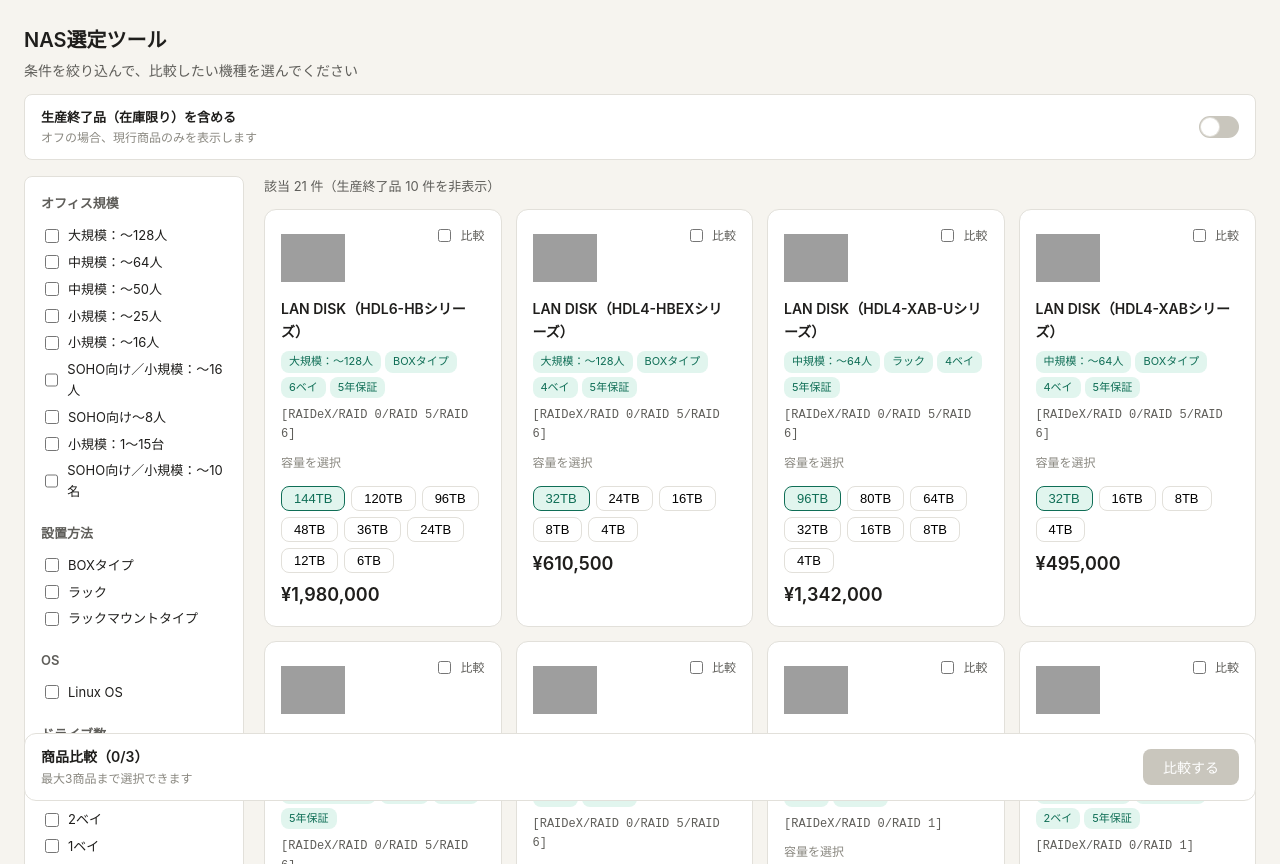
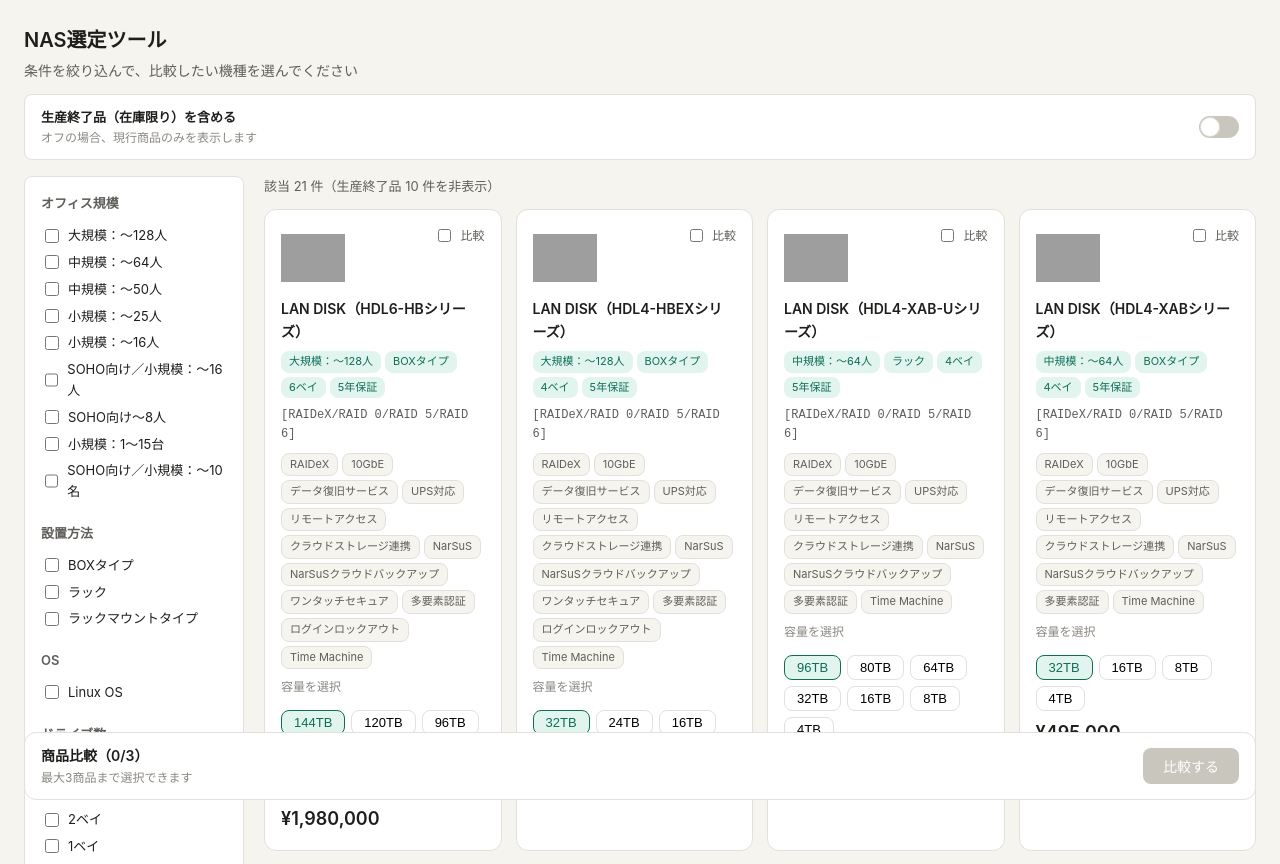
Before and after one commit to ioplaza02/nas-selector, a website: page index.html in a window 1280 px wide. Shown: the top 864 px of the page. Drawn offline with Linux system fonts and the light colour scheme; grey boxes are pictures that could not be loaded.

Commit message:
Add files via upload

```diff
--- a/app.js
+++ b/app.js
@@ -247,6 +247,18 @@
       card.appendChild(raidLine);
     }
 
+    if (p.features && p.features.length > 0) {
+      const featureRow = document.createElement("div");
+      featureRow.className = "feature-row";
+      p.features.forEach(f => {
+        const chip = document.createElement("span");
+        chip.className = "feature-chip";
+        chip.textContent = f;
+        featureRow.appendChild(chip);
+      });
+      card.appendChild(featureRow);
+    }
+
     const variantLabel = document.createElement("p");
     variantLabel.className = "variant-label";
     variantLabel.textContent = "容量を選択";
--- a/style.css
+++ b/style.css
@@ -122,6 +122,11 @@
   margin: 0; font-size: 12px; color: var(--text-secondary);
   font-family: ui-monospace, monospace;
 }
+.feature-row { display: flex; gap: 4px; flex-wrap: wrap; }
+.feature-chip {
+  font-size: 11px; background: var(--surface-0); color: var(--text-secondary);
+  border: 1px solid var(--border); padding: 2px 8px; border-radius: var(--radius);
+}
 .variant-label { margin: 0 0 6px; font-size: 12px; color: var(--text-muted); }
 .variant-row { display: flex; gap: 6px; flex-wrap: wrap; }
 .variant-btn {
```
